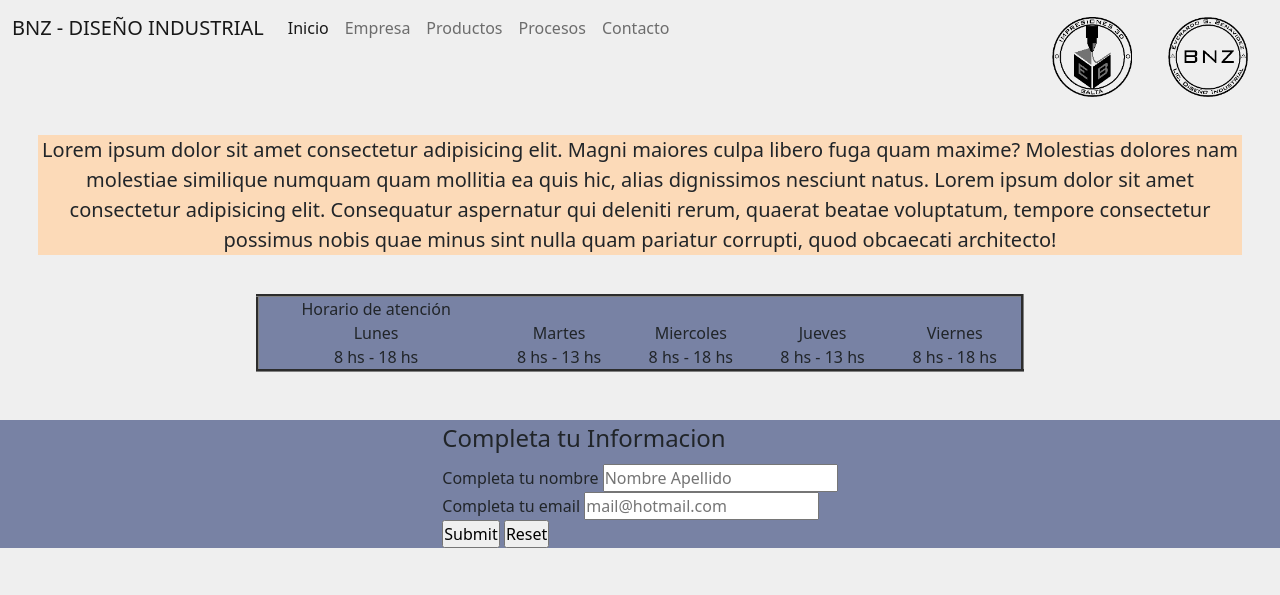
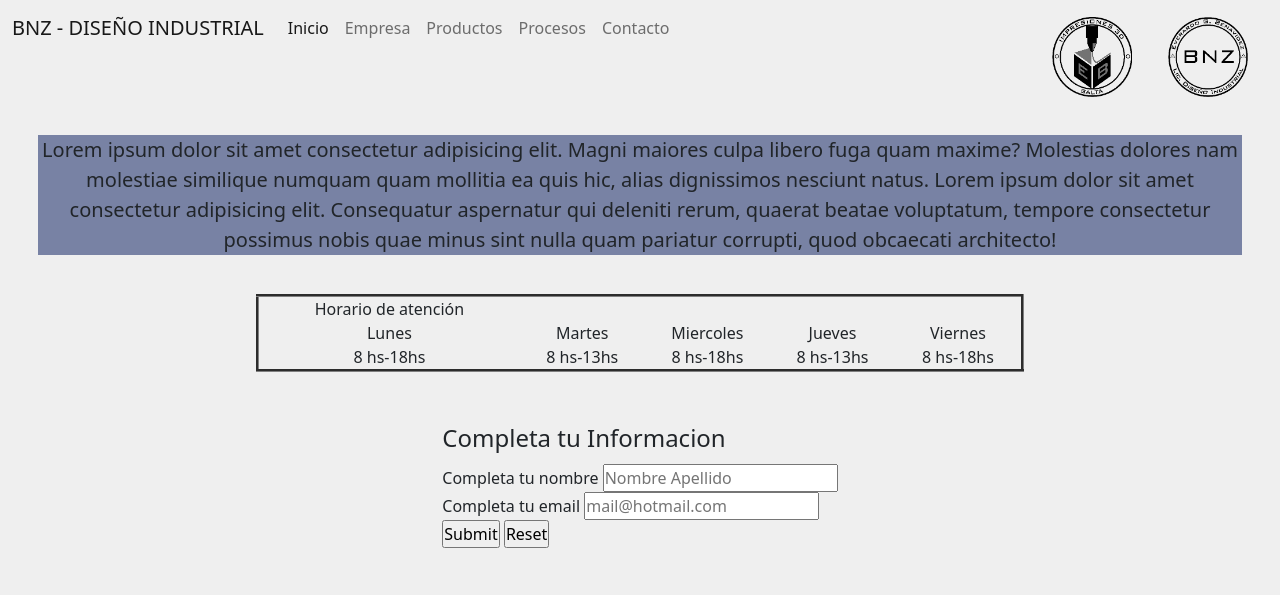
Before and after one commit to EveeBenavidez/entregafinal-benavidez, a plain HTML site: page pages/contacto.html in a window 1280 px wide. Shown: the top 595 px of the page. Drawn offline with nearby package versions, Linux system fonts and the light colour scheme; grey boxes are pictures that could not be loaded.

Commit message:
ultimo contacto

```diff
--- a/css/main.css
+++ b/css/main.css
@@ -213,7 +213,7 @@ body header h2{
 
 .main-contacto p{
     text-align: center;
-    background-color: #fcdab8;
+    background-color: #7882A4;
     margin-top: 1rem;
     font-size: 20px;
     margin: 3%;
@@ -223,7 +223,7 @@ body header h2{
     display: flex;
     flex-direction: column;
     justify-content: center;
-    background-color: #7882A4;
+
     margin-left: 20%;
     margin-right: 20%;
     margin-bottom: 0%;
@@ -237,7 +237,7 @@ body header h2{
     justify-content: center;
     align-items: center;
     margin-top: 0rem;
-    background-color: #7882A4;
+
 }
 
 
--- a/pages/contacto.html
+++ b/pages/contacto.html
@@ -66,11 +66,11 @@
                         <td> Viernes </td>
                         </tr>
                         <tr>
-                        <td> 8 hs - 18 hs</td>
-                        <td> 8 hs - 13 hs</td>
-                        <td> 8 hs - 18 hs</td>
-                        <td> 8 hs - 13 hs</td>
-                        <td> 8 hs - 18 hs</td>
+                        <td> 8 hs-18hs</td>
+                        <td> 8 hs-13hs</td>
+                        <td> 8 hs-18hs</td>
+                        <td> 8 hs-13hs</td>
+                        <td> 8 hs-18hs</td>
                         </tr>
                     </tr>
                 </tbody>
```
